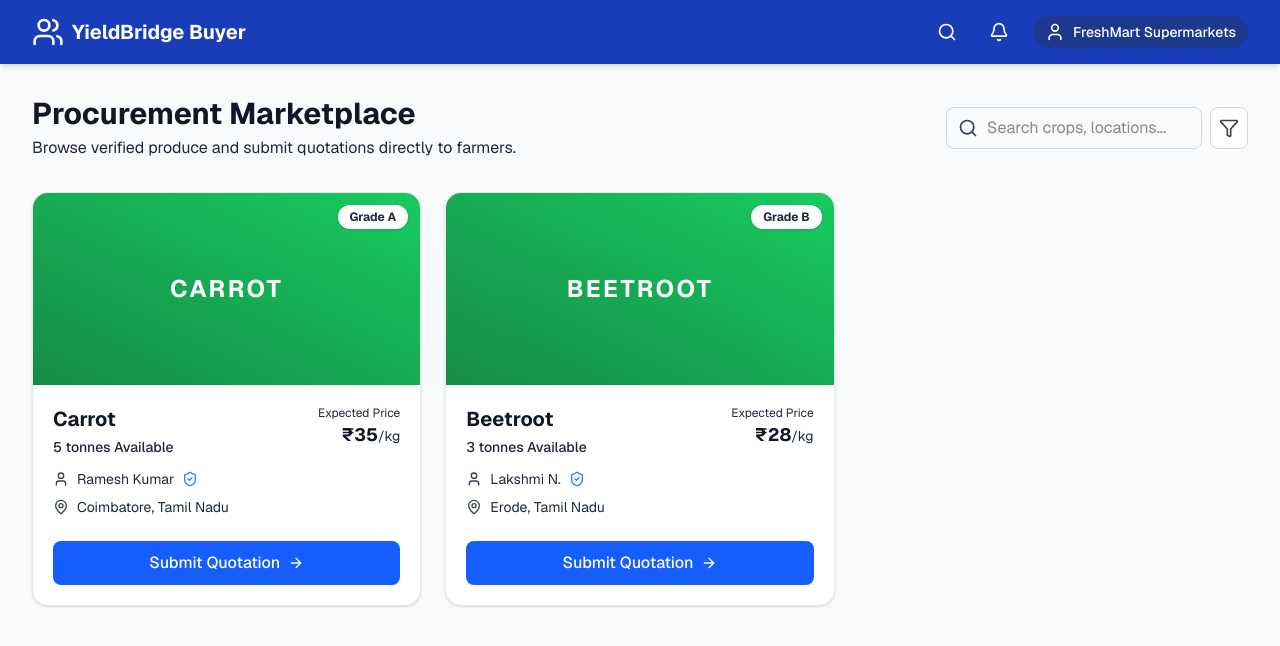
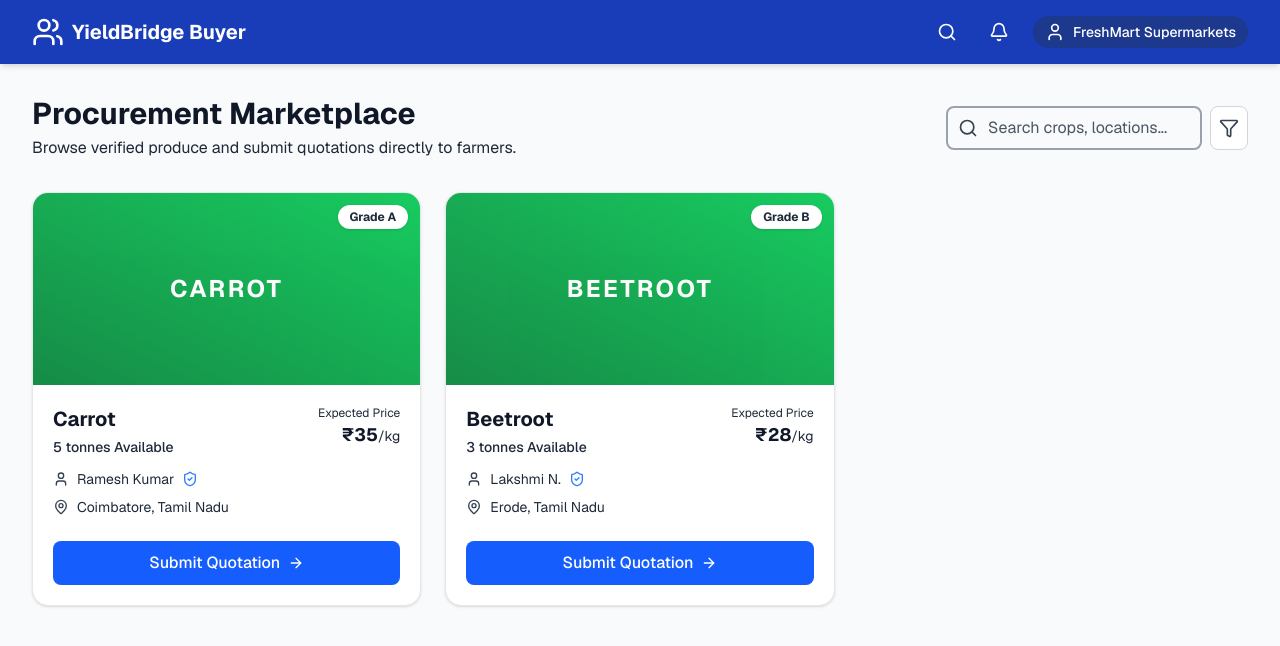
Before and after one commit to vibinshriyas2008-blip/yieldbridge-hackathon, a Next.js app: page /buyer in a window 1280 px wide. Shown: the top 646 px of the page. Built offline with nearby package versions, Linux system fonts and the light colour scheme.

Commit message:
Darken search bar placeholder and icon in buyer dashboard

```diff
--- a/src/app/buyer/page.tsx
+++ b/src/app/buyer/page.tsx
@@ -18,7 +18,7 @@ export default function BuyerDashboard() {
             <input
               type="text"
               placeholder="Search crops, locations..."
-              className="w-full pl-10 pr-4 py-2 border border-gray-300 rounded-lg focus:ring-2 focus:ring-blue-500 focus:border-blue-500 outline-none"
+              className="w-full pl-10 pr-4 py-2 border-2 border-gray-400 rounded-lg focus:ring-2 focus:ring-blue-500 focus:border-blue-500 outline-none text-gray-900 font-medium placeholder:text-gray-600 placeholder:font-normal"
             />
           </div>
           <button className="p-2 border border-gray-300 rounded-lg hover:bg-gray-50 flex items-center justify-center bg-white text-gray-700">
```
